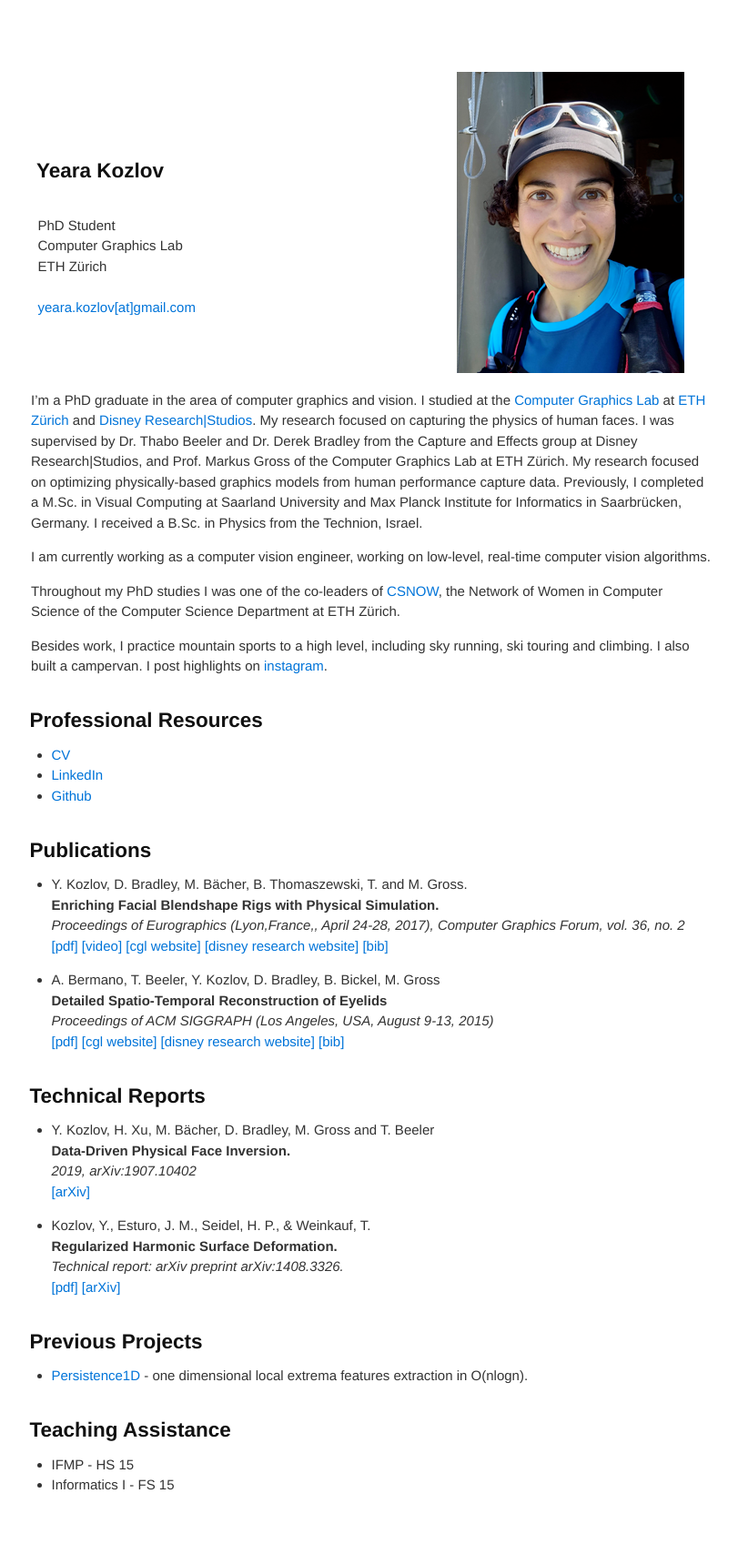
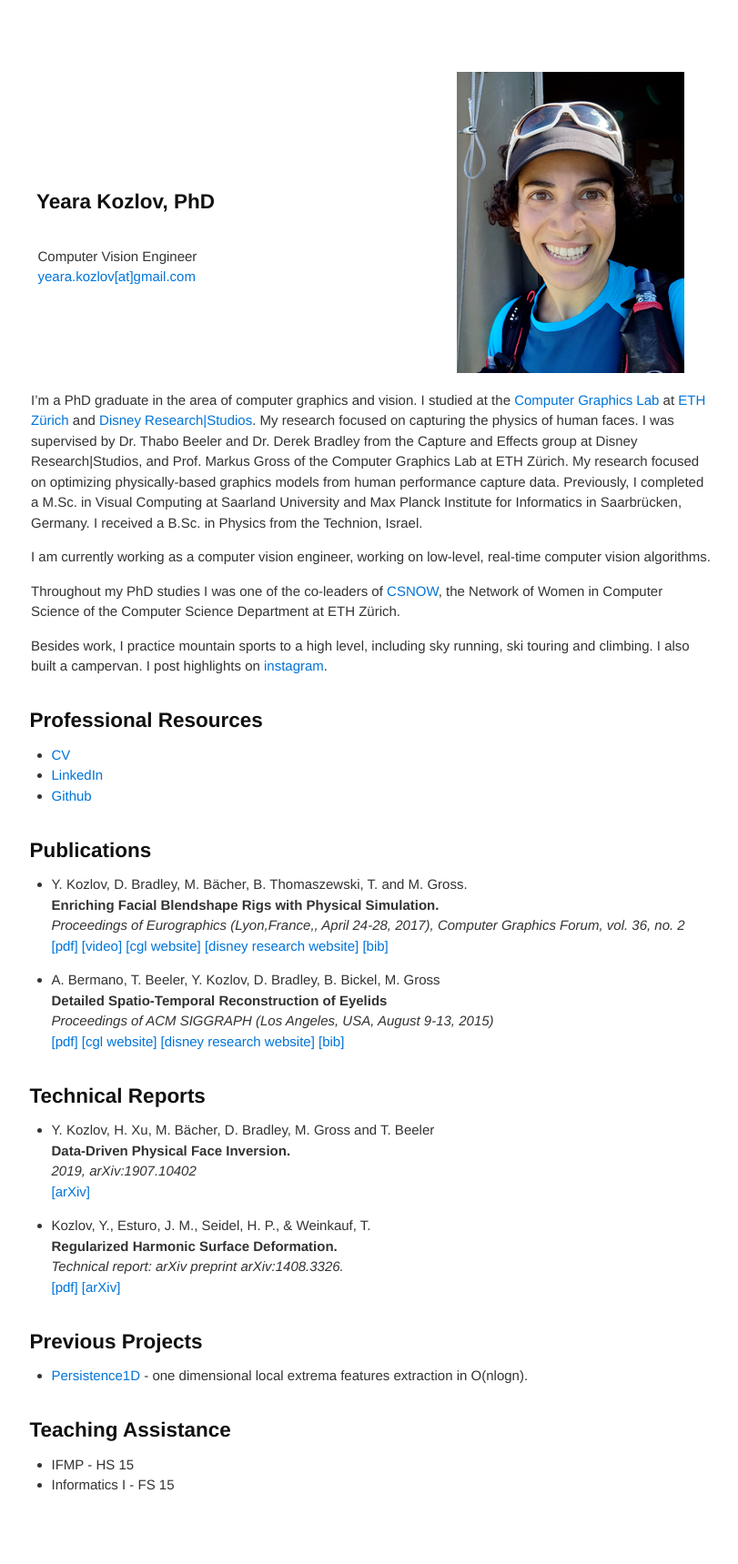
Before and after one commit to yeara/yearakozlov.com, a Jekyll site: the page built from index.html, in a window 1280 px wide. Shown: the whole page at 91% size, without its empty margins (231-1042 px from the left). Built offline with Jekyll 4.4.1, drawn with Linux system fonts in a browser that asks for light colours.

```diff
--- a/docs/CNAME
+++ /dev/null
@@ -1 +0,0 @@
-yearakozlov.com
--- a/index.html
+++ b/index.html
@@ -1,16 +1,13 @@
 ---
 layout: default
-title: Yeara Kozlov | Computer Graphics Lab - ETH Zürich
+title: Yeara Kozlov | PhD in Graphics and Vision
 ---
 
 <table style="width:100%">
   <tr>
     <td>
-		<h2> Yeara Kozlov </h2> <br>
-		PhD Student <br>
-		Computer Graphics Lab <br>
-		ETH Zürich <br>
-		<br>
+		<h2> Yeara Kozlov, PhD </h2> <br>
+		Computer Vision Engineer <br>
 		<a href = "mailto:yeara.kozlov[at]gmail.com">yeara.kozlov[at]gmail.com</a>
 	</td>
     <td width = "300px"><img src="img/yeara_website_small.png" alt="Yeara Kozlov"></td>
```
Also changed, not shown: ifmp15.html (deleted, +0 -7 lines), 14 other files.
